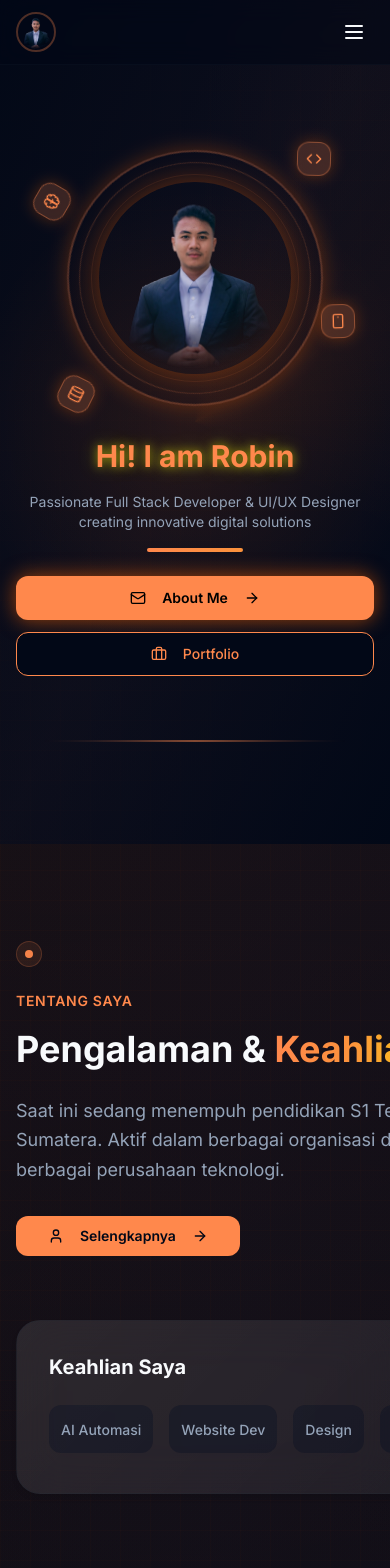
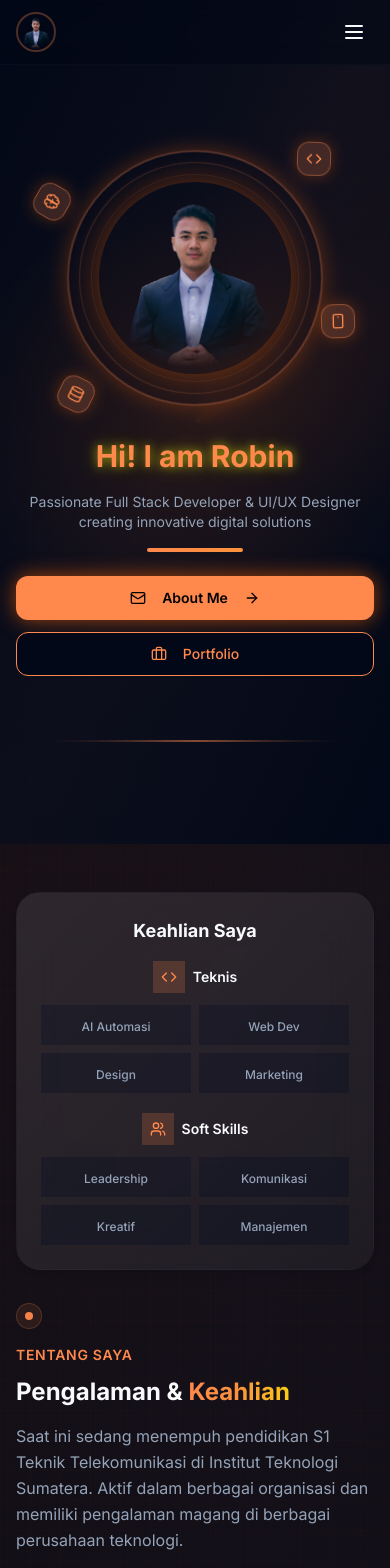
Before and after one commit to robinsyaifuddin-personal/robinsyaifuddin-id, a React (Vite) app: page / in a window 390 px wide. Shown: the top 1568 px of the page. Built offline with nearby package versions, Linux system fonts and the light colour scheme.

Commit message:
Fix: Optimize section for mobile responsiveness

```diff
--- a/src/pages/Index.tsx
+++ b/src/pages/Index.tsx
@@ -21,79 +21,104 @@ const Index = () => {
         <HeroSection />
 
         {/* About Preview with Glass Design */}
-        <section className="py-24 relative">
-          <div className="container mx-auto">
-            <div className="grid lg:grid-cols-2 gap-16 xl:gap-24 items-center">
-              <div className="space-y-8">
+        <section className="py-12 md:py-24 relative">
+          <div className="container mx-auto px-4">
+            <div className="grid lg:grid-cols-2 gap-8 md:gap-12 lg:gap-16 xl:gap-24 items-center">
+              <div className="space-y-6 md:space-y-8">
                 <div>
-                  <div className="inline-flex items-center justify-center p-2 mb-6 rounded-full bg-primary/10 border border-primary/20">
+                  <div className="inline-flex items-center justify-center p-2 mb-4 md:mb-6 rounded-full bg-primary/10 border border-primary/20">
                     <div className="w-2 h-2 bg-primary rounded-full animate-pulse" />
                   </div>
-                  <p className="text-primary text-sm uppercase tracking-wider mb-4 font-semibold">
+                  <p className="text-primary text-sm uppercase tracking-wider mb-3 md:mb-4 font-semibold">
                     Tentang Saya
                   </p>
-                  <h2 className="text-4xl md:text-5xl xl:text-6xl font-bold mb-6 leading-tight">
+                  <h2 className="text-2xl sm:text-3xl md:text-4xl lg:text-5xl xl:text-6xl font-bold mb-4 md:mb-6 leading-tight">
                     Pengalaman & <span className="bg-gradient-to-r from-primary via-orange-400 to-yellow-400 bg-clip-text text-transparent">Keahlian</span>
                   </h2>
-                  <p className="text-muted-foreground text-lg xl:text-xl mb-8 leading-relaxed">
+                  <p className="text-muted-foreground text-base md:text-lg xl:text-xl mb-6 md:mb-8 leading-relaxed">
                     Saat ini sedang menempuh pendidikan S1 Teknik Telekomunikasi di Institut Teknologi Sumatera.
                     Aktif dalam berbagai organisasi dan memiliki pengalaman magang di berbagai perusahaan teknologi.
                   </p>
                 </div>
 
                 <Link to="/about">
-                  <Button className="bg-primary hover:bg-primary/90 text-primary-foreground font-semibold px-8 py-4 rounded-xl transition-all duration-300 hover:scale-105 hover:shadow-lg hover:shadow-primary/20 group">
-                    <User className="w-5 h-5 mr-2" />
+                  <Button className="bg-primary hover:bg-primary/90 text-primary-foreground font-semibold px-6 md:px-8 py-3 md:py-4 rounded-xl transition-all duration-300 hover:scale-105 hover:shadow-lg hover:shadow-primary/20 group w-full sm:w-auto">
+                    <User className="w-4 h-4 md:w-5 md:h-5 mr-2" />
                     Selengkapnya
-                    <ArrowRight className="w-5 h-5 ml-2 group-hover:translate-x-1 transition-transform" />
+                    <ArrowRight className="w-4 h-4 md:w-5 md:h-5 ml-2 group-hover:translate-x-1 transition-transform" />
                   </Button>
                 </Link>
               </div>
 
-              <div className="glass-card p-8 lg:p-10 hover:shadow-2xl transition-all duration-500">
-                {/* Desktop: Stack vertically */}
-                <div className="hidden md:block space-y-8">
+              <div className="glass-card p-6 md:p-8 lg:p-10 hover:shadow-2xl transition-all duration-500 order-first lg:order-last">
+                {/* Desktop & Tablet: Stack vertically */}
+                <div className="hidden sm:block space-y-6 md:space-y-8">
                   <div>
-                    <div className="flex items-center mb-6">
-                      <div className="p-3 bg-primary/20 rounded-xl mr-4">
-                        <Code className="w-6 h-6 text-primary" />
+                    <div className="flex items-center mb-4 md:mb-6">
+                      <div className="p-2 md:p-3 bg-primary/20 rounded-xl mr-3 md:mr-4">
+                        <Code className="w-5 h-5 md:w-6 md:h-6 text-primary" />
                       </div>
-                      <h3 className="text-xl font-bold text-foreground">Keahlian Teknis</h3>
+                      <h3 className="text-lg md:text-xl font-bold text-foreground">Keahlian Teknis</h3>
                     </div>
-                    <div className="grid grid-cols-2 gap-4">
-                      {["AI Automasi", "Pengembang Website", "Desain Grafis", "Digital Marketing"].map((skill, index) => (
-                        <div key={index} className="p-3 bg-card/30 rounded-xl text-center hover:bg-card/50 transition-colors duration-300">
-                          <span className="text-sm font-medium text-muted-foreground">{skill}</span>
+                    <div className="grid grid-cols-2 gap-3 md:gap-4">
+                      {["AI Automasi", "Web Developer", "Desain Grafis", "Digital Marketing"].map((skill, index) => (
+                        <div key={index} className="p-2.5 md:p-3 bg-card/30 rounded-xl text-center hover:bg-card/50 transition-colors duration-300">
+                          <span className="text-xs md:text-sm font-medium text-muted-foreground">{skill}</span>
                         </div>
                       ))}
                     </div>
                   </div>
 
                   <div>
-                    <div className="flex items-center mb-6">
-                      <div className="p-3 bg-primary/20 rounded-xl mr-4">
-                        <Users className="w-6 h-6 text-primary" />
+                    <div className="flex items-center mb-4 md:mb-6">
+                      <div className="p-2 md:p-3 bg-primary/20 rounded-xl mr-3 md:mr-4">
+                        <Users className="w-5 h-5 md:w-6 md:h-6 text-primary" />
                       </div>
-                      <h3 className="text-xl font-bold text-foreground">Soft Skills</h3>
+                      <h3 className="text-lg md:text-xl font-bold text-foreground">Soft Skills</h3>
                     </div>
-                    <div className="grid grid-cols-2 gap-4">
+                    <div className="grid grid-cols-2 gap-3 md:gap-4">
                       {["Kepemimpinan", "Komunikasi", "Kreatif", "Manajemen"].map((skill, index) => (
-                        <div key={index} className="p-3 bg-card/30 rounded-xl text-center hover:bg-card/50 transition-colors duration-300">
-                          <span className="text-sm font-medium text-muted-foreground">{skill}</span>
+                        <div key={index} className="p-2.5 md:p-3 bg-card/30 rounded-xl text-center hover:bg-card/50 transition-colors duration-300">
+                          <span className="text-xs md:text-sm font-medium text-muted-foreground">{skill}</span>
                         </div>
                       ))}
                     </div>
                   </div>
                 </div>
 
-                {/* Mobile: Single row scrollable */}
-                <div className="md:hidden">
-                  <h3 className="text-xl font-bold text-foreground mb-6">Keahlian Saya</h3>
-                  <div className="overflow-x-auto pb-2">
-                    <div className="flex space-x-4 min-w-max">
-                      {["AI Automasi", "Website Dev", "Design", "Marketing", "Leadership", "Communication"].map((skill, index) => (
-                        <div key={index} className="p-3 bg-card/30 rounded-xl whitespace-nowrap">
-                          <span className="text-sm font-medium text-muted-foreground">{skill}</span>
+                {/* Mobile: Compact grid layout */}
+                <div className="sm:hidden">
+                  <h3 className="text-lg font-bold text-foreground mb-4 text-center">Keahlian Saya</h3>
+
+                  {/* Technical Skills */}
+                  <div className="mb-5">
+                    <div className="flex items-center justify-center mb-3">
+                      <div className="p-2 bg-primary/20 rounded-lg mr-2">
+                        <Code className="w-4 h-4 text-primary" />
+                      </div>
+                      <span className="text-sm font-semibold text-foreground">Teknis</span>
+                    </div>
+                    <div className="grid grid-cols-2 gap-2">
+                      {["AI Automasi", "Web Dev", "Design", "Marketing"].map((skill, index) => (
+                        <div key={index} className="p-2 bg-card/30 rounded-lg text-center">
+                          <span className="text-xs font-medium text-muted-foreground">{skill}</span>
+                        </div>
+                      ))}
+                    </div>
+                  </div>
+
+                  {/* Soft Skills */}
+                  <div>
+                    <div className="flex items-center justify-center mb-3">
+                      <div className="p-2 bg-primary/20 rounded-lg mr-2">
+                        <Users className="w-4 h-4 text-primary" />
+                      </div>
+                      <span className="text-sm font-semibold text-foreground">Soft Skills</span>
+                    </div>
+                    <div className="grid grid-cols-2 gap-2">
+                      {["Leadership", "Komunikasi", "Kreatif", "Manajemen"].map((skill, index) => (
+                        <div key={index} className="p-2 bg-card/30 rounded-lg text-center">
+                          <span className="text-xs font-medium text-muted-foreground">{skill}</span>
                         </div>
                       ))}
                     </div>
```
